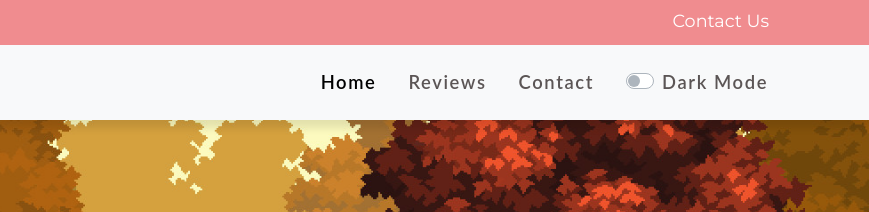
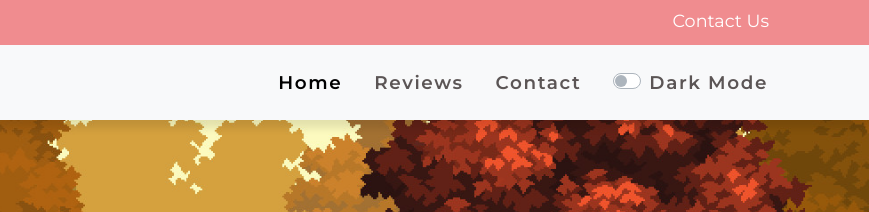
Before and after one commit to jasoncassella/bsp-master, a plain HTML site: page index.html in a window 1280 px wide. Shown: the top 212 px of the page, 411-1280 px from the left. Drawn offline with Linux system fonts and the light colour scheme.

Commit message:
changed navbar font back to default

```diff
--- a/css/style.css
+++ b/css/style.css
@@ -26,7 +26,6 @@ body {
 }
 
 .navbar {
-  font-family: lato;
   font-size: 1.15rem;
   font-weight: 600;
   letter-spacing: .1rem;
```
